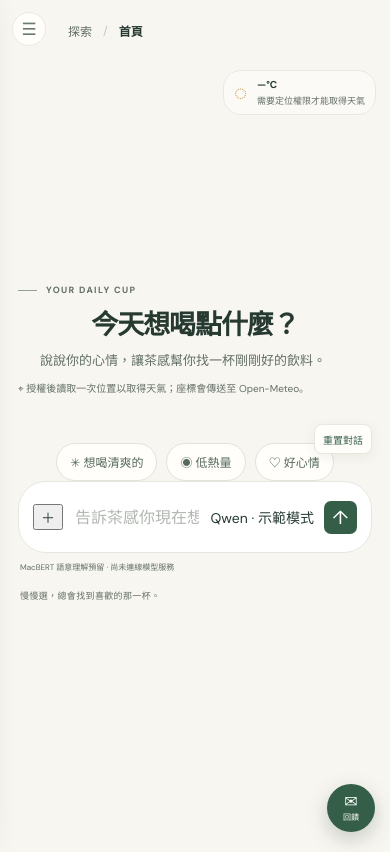
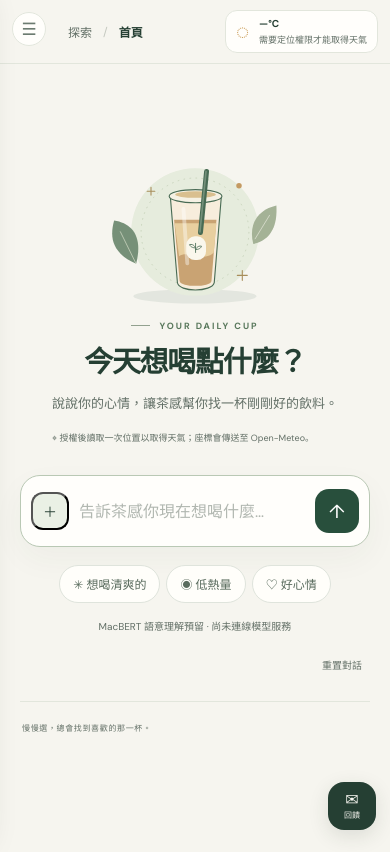
Before and after one commit to krmyman/Special-Topic-web-Architecture, a plain HTML site: page index.html in a window 390 px wide. Drawn offline with Linux system fonts and the light colour scheme.

Commit message:
Refresh Tea Sense UI with tea room styling and responsive hero

```diff
--- a/index.html
+++ b/index.html
@@ -11,6 +11,7 @@
   <link href="https://fonts.googleapis.com/css2?family=DM+Sans:wght@400;500;600;700&family=Noto+Sans+JP:wght@400;500;600;700&family=Noto+Sans+KR:wght@400;500;600;700&family=Noto+Sans+TC:wght@400;500;600;700&display=swap" rel="stylesheet">
   <link rel="stylesheet" href="styles.css">
   <link rel="stylesheet" href="layout.css">
+  <link rel="stylesheet" href="refresh.css">
   <script src="data.js" defer></script>
   <script src="i18n.js" defer></script>
   <script src="app.js" defer></script>
--- /dev/null
+++ b/refresh.css
@@ -0,0 +1,70 @@
+/* Tea room refresh: presentation only; existing behavior and translations remain shared. */
+body{--paper:#f6f5ef;--white:#fffefb;--ink:#253f33;--muted:#67756b;--line:#e2e6dc;--green:#59785c;--green-dark:#284f3c;--green-soft:#eaf0e5;--shadow:0 12px 36px #2d4b3510}
+body.dark{--paper:#171e1a;--white:#202a23;--ink:#e8eee4;--muted:#a7b6a7;--line:#39473c;--green:#a8c29b;--green-dark:#a8c29b;--green-soft:#2c3c2f}
+body:not(.dark) .sidebar{background:#eeeee5;border-color:var(--line)}
+body.dark .sidebar{background:#1b241e}
+body:is(.dark,:not(.dark)) .sidebar{padding-top:24px}
+body:is(.dark,:not(.dark)) .topbar{background:var(--paper);height:72px;border-bottom:1px solid var(--line)}
+body:is(.dark,:not(.dark)) .nav-link{border-radius:14px;color:var(--muted)}
+body:is(.dark,:not(.dark)) .nav-link.active{background:var(--ink);color:var(--paper);box-shadow:0 5px 14px #243b2420}
+.nav-link.active .nav-icon{color:inherit}
+body:is(.dark,:not(.dark))[data-current-page="home"] .content-wrap{min-height:calc(100svh - 72px);padding:48px clamp(24px,6vw,96px) 24px}
+body:is(.dark,:not(.dark))[data-current-page="home"] #page-home{max-width:1100px;min-height:calc(100svh - 144px);justify-content:center}
+body:is(.dark,:not(.dark))[data-current-page="home"] .welcome-row{position:relative;text-align:left;padding:40px 330px 38px 0;margin:0;min-height:275px;display:flex;align-items:center}
+.welcome-row::after{content:"";position:absolute;right:0;top:0;width:330px;height:275px;background:url('assets/daily-cup.svg') center / contain no-repeat;pointer-events:none}
+body:is(.dark,:not(.dark))[data-current-page="home"] .welcome-row .eyebrow{display:flex;color:var(--green);font-size:11px;letter-spacing:.22em}
+body:is(.dark,:not(.dark))[data-current-page="home"] .welcome-row h1{color:var(--ink);font-size:clamp(30px,3.4vw,48px);font-weight:600;letter-spacing:-.045em;margin:18px 0}
+body:is(.dark,:not(.dark))[data-current-page="home"] .welcome-row .lead{color:var(--muted);font-size:calc(15px * var(--font-scale,1));line-height:1.9;max-width:450px}
+.location-note{color:var(--muted);font-size:10px;line-height:1.7;margin:14px 0 0;max-width:440px}
+body:is(.dark,:not(.dark))[data-current-page="home"] .home-grid{align-items:stretch}
+body:is(.dark,:not(.dark))[data-current-page="home"] .chat-card{width:100%;display:flex;flex-direction:column;gap:0}
+body:not(.conversation-active)[data-current-page="home"] .chat-card .chat-tools{position:static;order:4;justify-content:flex-end;margin-top:14px}
+body:not(.conversation-active)[data-current-page="home"] #clearChat{background:transparent;box-shadow:none;border:0;color:var(--muted)}
+body:is(.dark,:not(.dark))[data-current-page="home"] .composer{order:1;border-radius:20px;min-height:86px;background:var(--white);border:1px solid #b9c8b4;box-shadow:0 12px 32px #29472e0b;padding:14px 16px}
+body:is(.dark,:not(.dark))[data-current-page="home"] .quick-prompts{order:2;justify-content:flex-start;padding-top:18px;gap:10px}
+body:is(.dark,:not(.dark))[data-current-page="home"] .prompt-chip{border:1px solid var(--line);background:var(--white);color:var(--ink);padding:10px 16px;min-height:42px;transition:background .15s,transform .15s}
+body:is(.dark,:not(.dark))[data-current-page="home"] .prompt-chip:hover{background:var(--green-soft);transform:translateY(-2px);border-color:var(--green)}
+body:is(.dark,:not(.dark))[data-current-page="home"] .composer-footer{order:3;padding-top:16px;gap:12px;color:var(--muted);font-size:10px;line-height:1.6}
+body:is(.dark,:not(.dark)) .send-button{background:#284f3c;color:#fff;width:44px;height:44px;border-radius:14px;flex-shrink:0}
+body:is(.dark,:not(.dark)) .composer-plus{background:var(--green-soft);color:var(--ink);border-radius:12px;min-width:38px;min-height:38px}
+body:is(.dark,:not(.dark)) .model-chip{background:var(--green-soft);color:var(--muted);border:0;font-size:10px}
+body[data-current-page="home"] .weather-pill{top:14px;right:28px;max-width:280px;background:var(--white);border:1px solid var(--line);border-radius:12px;padding:7px 13px;box-shadow:none;z-index:6}
+.weather-pill strong{color:var(--ink)}
+.weather-pill small{color:var(--muted)}
+body:is(.dark,:not(.dark))[data-current-page="home"] .home-footer{display:flex;justify-content:space-between;gap:16px;margin-top:40px;border-top:1px solid var(--line);padding-top:20px;color:var(--muted);font-size:10px;letter-spacing:.08em}
+body:is(.dark,:not(.dark)) .card{border-color:var(--line)}
+body:is(.dark,:not(.dark)) .preference-card[open]{background:var(--white);color:var(--ink);border-radius:22px}
+body:is(.dark,:not(.dark)) .preference-item summary{padding:14px 0}
+body:is(.dark,:not(.dark)) .preference-item summary strong{font-size:13px}
+body:is(.dark,:not(.dark)) .preference-item summary small{font-size:11px;color:var(--muted)}
+body:is(.dark,:not(.dark)) .feedback-fab{background:var(--ink);color:var(--paper);border-radius:16px;box-shadow:0 6px 20px #243b2420}
+button:focus-visible,a:focus-visible,summary:focus-visible{outline:3px solid var(--green);outline-offset:4px}
+body:is(.dark,:not(.dark)).conversation-active[data-current-page="home"] .content-wrap{inset:72px 0 0 var(--sidebar-width);height:calc(100dvh - 72px);padding-bottom:150px}
+body:is(.dark,:not(.dark)).conversation-active[data-current-page="home"] #page-home{max-width:none;min-height:0}
+body.conversation-active[data-current-page="home"] .chat-card .chat-tools{top:2px}
+body:is(.dark,:not(.dark)).conversation-active[data-current-page="home"] .chat-messages{inset:60px 0 0}
+body:is(.dark,:not(.dark)).conversation-active[data-current-page="home"] .composer{min-height:72px}
+body.conversation-active .home-footer{display:none!important}
+body.dark .welcome-row::after{filter:brightness(.82) saturate(.7)}
+@media(max-width:900px){body:is(.dark,:not(.dark))[data-current-page="home"] .welcome-row{padding-right:230px}.welcome-row::after{width:230px}.model-chip{display:none!important}}
+@media(max-width:760px){
+ body:is(.dark,:not(.dark)) .topbar{height:64px}
+ body[data-current-page="home"] .weather-pill{top:10px;right:12px;max-width:210px;padding:6px 10px}
+ body:is(.dark,:not(.dark))[data-current-page="home"] .content-wrap{padding:30px 20px 24px;min-height:calc(100svh - 64px)}
+ body:is(.dark,:not(.dark))[data-current-page="home"] #page-home{min-height:calc(100svh - 118px)}
+ body:is(.dark,:not(.dark))[data-current-page="home"] .welcome-row{padding:158px 0 24px;min-height:0;text-align:center;justify-content:center}
+ .welcome-row::after{width:220px;height:165px;top:-12px;right:calc(50% - 110px)}
+ body:is(.dark,:not(.dark))[data-current-page="home"] .welcome-row .eyebrow{justify-content:center;font-size:9px}
+ body:is(.dark,:not(.dark))[data-current-page="home"] .welcome-row h1{font-size:calc(29px * var(--font-scale,1));margin:12px 0}
+ body:is(.dark,:not(.dark))[data-current-page="home"] .welcome-row .lead{font-size:13px;max-width:340px;margin-inline:auto}
+ .location-note{font-size:9px;max-width:310px;margin-inline:auto}
+ body:is(.dark,:not(.dark))[data-current-page="home"] .composer{min-height:72px;padding:10px;gap:8px}
+ body:is(.dark,:not(.dark))[data-current-page="home"] .composer input{font-size:16px}
+ body:is(.dark,:not(.dark))[data-current-page="home"] .quick-prompts{justify-content:center;gap:6px}
+ body:is(.dark,:not(.dark))[data-current-page="home"] .prompt-chip{padding:8px 11px;font-size:11px}
+ body:is(.dark,:not(.dark))[data-current-page="home"] .composer-footer{flex-wrap:wrap;justify-content:center;text-align:center;gap:3px}
+ body:is(.dark,:not(.dark))[data-current-page="home"] .home-footer{margin-top:22px;font-size:8px;flex-wrap:wrap}
+ body:is(.dark,:not(.dark)).conversation-active[data-current-page="home"] .content-wrap{inset:64px 0 0;height:calc(100dvh - 64px);padding:20px 14px 150px}
+ body:is(.dark,:not(.dark)).conversation-active[data-current-page="home"] .chat-messages{inset:56px 0 0}
+ .feedback-fab{right:14px;bottom:14px}
+}
```
Also changed, not shown: assets/daily-cup.svg (added), preview/desktop.png (added), preview/mobile.png (added), 2 other files.
